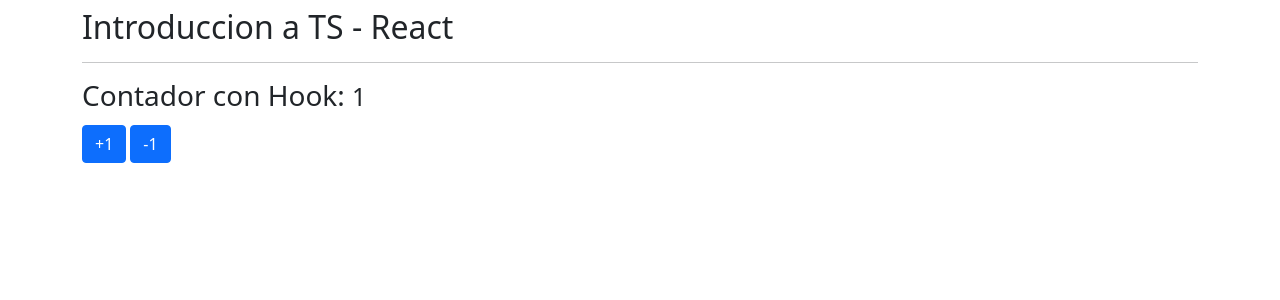
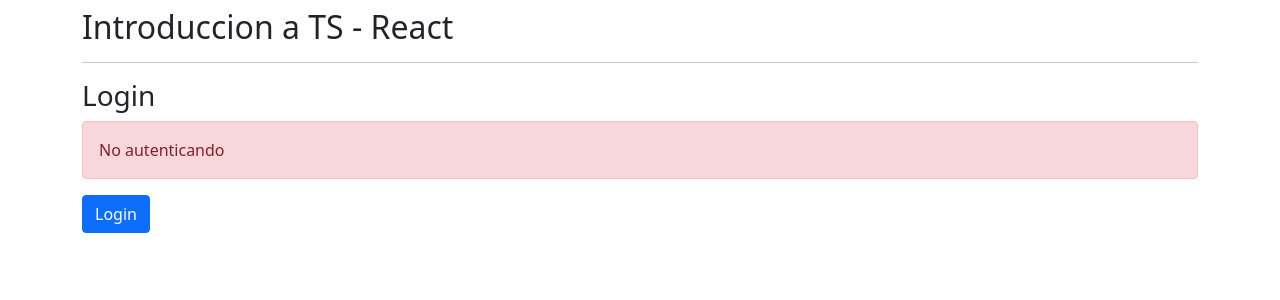
Before and after one commit to jsemalvarez/react-ts, a React (Create React App) app: page / in a window 1280 px wide. Shown: the top 300 px of the page. Built offline with nearby package versions, Linux system fonts and the light colour scheme.

Commit message:
useReducer - AuthReducer

```diff
--- a/src/App.tsx
+++ b/src/App.tsx
@@ -2,8 +2,8 @@
 // import { ObjetosLiterales } from "./typescript/ObjetosLiterales"
 // import { Funciones } from "./typescript/Funciones"
 // import { Contador } from "./components/Contador"
-
-import { ContadorConHook } from "./components/ContadorConHook"
+// import { ContadorConHook } from "./components/ContadorConHook"
+import { Login } from "./components/Login"
 
 const App = () => {
 
@@ -11,7 +11,7 @@ const App = () => {
     <div className="mt-2">
       <h2>Introduccion a TS - React</h2>
       <hr />
-      <ContadorConHook />
+      <Login />
 
     </div>
   )
--- /dev/null
+++ b/src/components/Login.tsx
@@ -0,0 +1,123 @@
+import { useEffect, useReducer } from "react"
+
+/**
+ *  usamos type cuando el objeto no se va a expandir
+ *  y usamos interface cuando hay posibilidades que se expanda
+ */
+
+interface AuthState{
+    validando: boolean,
+    token: string | null,
+    username: string,
+    nombre: string
+}
+
+const initialState = {
+    validando: true,
+    token: null,
+    username: '',
+    nombre: ''
+}
+
+type LoginPayload = {
+    nombre: string,
+    username: string
+}
+
+type AuthAction =
+    { type: 'logout' }
+    | { type: 'login', payload: LoginPayload}
+
+const authReducer = ( state: AuthState, action:AuthAction ): AuthState => {
+
+    switch ( action.type ) {
+        case 'logout':
+            return {
+                validando: false,
+                token: null,
+                username: '',
+                nombre: ''
+            }
+
+        case 'login':
+            const { nombre, username } =  action.payload
+            return {
+                validando: false,
+                token: 'abc1234',
+                nombre,
+                username
+            }
+
+        default:
+            return state;
+    }
+}
+
+export const Login = () => {
+
+    const [ { validando, token, nombre }, dispatch] = useReducer( authReducer, initialState )
+
+    useEffect( () => {
+        setTimeout( () => {
+            dispatch( { type: 'logout'} )
+        }, 1500)
+
+    }, [])
+
+    const login = () => {
+        dispatch({ type: 'login', payload: { nombre:'Jose', username:'Argon'}} )
+    }
+
+    const logout = () => {
+        dispatch({ type: 'logout' })
+    }
+
+
+    if( validando ){
+        return(
+            <>
+                <h3>Login</h3>
+                <div className="alert alert-info">
+                    Validando...
+                </div>
+            </>
+        )
+    }
+
+    return (
+        <>
+            <h3>Login</h3>
+
+            {
+                ( token )
+                    ? <div className="alert alert-success"> Autenticando como:{ nombre } </div>
+                    : <div className="alert alert-danger"> No autenticando </div>
+            }
+
+
+            {
+                ( token )
+                    ?(
+                        <button
+                            className="btn btn-danger"
+                            onClick={ logout }
+                        >
+                            Logout
+                        </button>
+                    ):(
+
+                        <button
+                            className="btn btn-primary"
+                            onClick={ login }
+                        >
+                            Login
+                        </button>
+                    )
+            }
+
+
+
+
+        </>
+    )
+}
```
